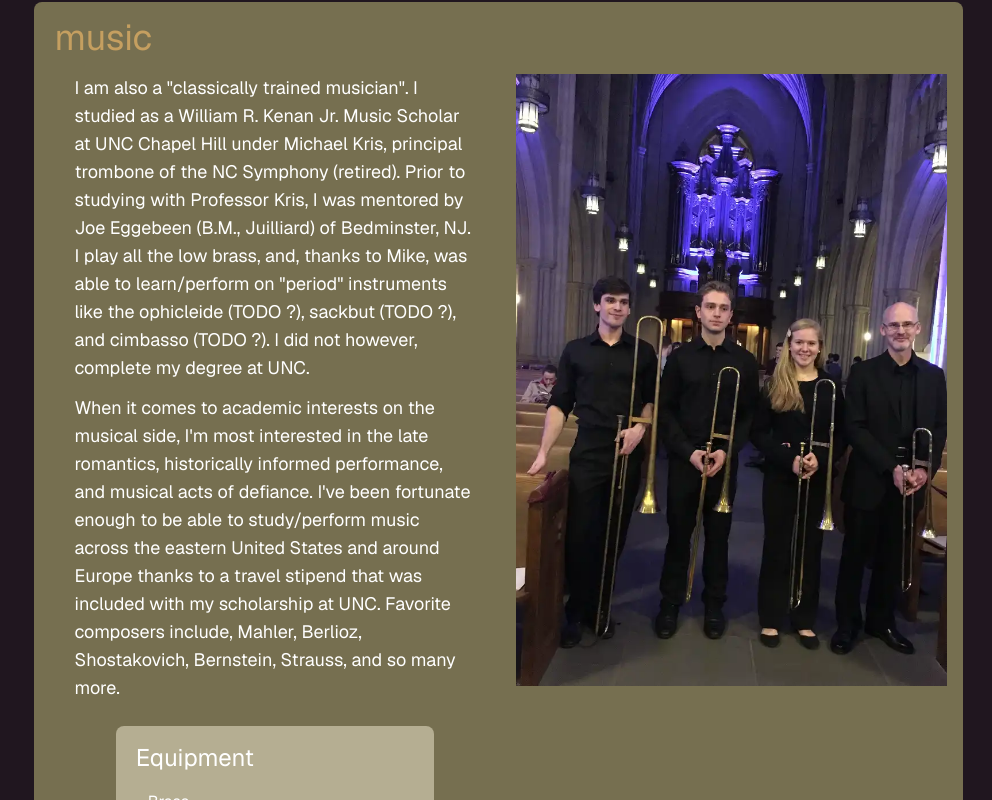
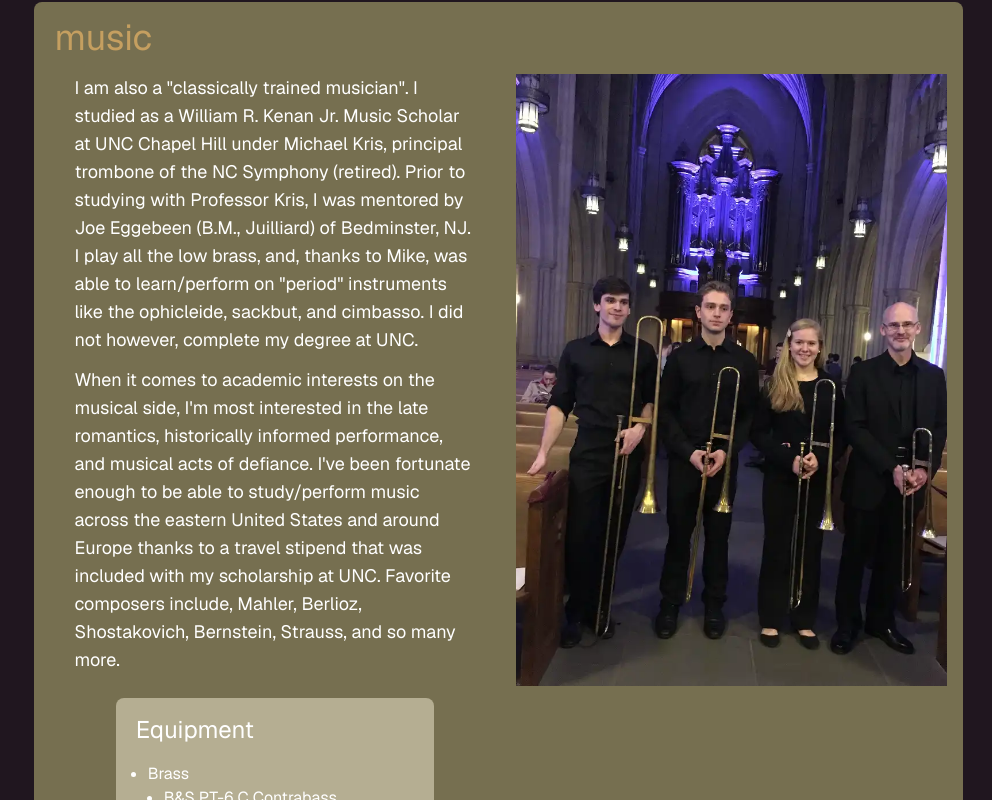
Before and after one commit to mfwolffe/musiCSian, a Next.js app: page / in a window 1280 px wide. Shown: the part 1610-2410 px from the top of the page, without its empty margins (288-1280 px from the left). Built offline with nearby package versions, Linux system fonts and the light colour scheme.

Commit message:
links for instruments

```diff
--- a/src/app/components/Music/Music.tsx
+++ b/src/app/components/Music/Music.tsx
@@ -19,7 +19,7 @@ const AboutMusic = () => {
               I am also a "classically trained musician".
               I studied as a William R. Kenan Jr. Music Scholar at UNC Chapel Hill under Michael Kris, principal trombone of the NC Symphony (retired).
               Prior to studying with Professor Kris, I was mentored by Joe Eggebeen (B.M., Juilliard) of Bedminster, NJ.
-              I play all the low brass, and, thanks to Mike, was able to learn/perform on "period" instruments like the ophicleide (TODO ?), sackbut (TODO ?), and cimbasso (TODO ?).
+              I play all the low brass, and, thanks to Mike, was able to learn/perform on "period" instruments like the <a href="https://www.youtube.com/watch?v=yoL43PiifpE">ophicleide</a>, <a href="https://www.youtube.com/watch?v=jPJNJr6iBrs">sackbut</a>, and <a href="https://www.youtube.com/watch?v=SV1FqMWWB0A">cimbasso</a>.
               I did not however, complete my degree at UNC.
             </p>
 
```
